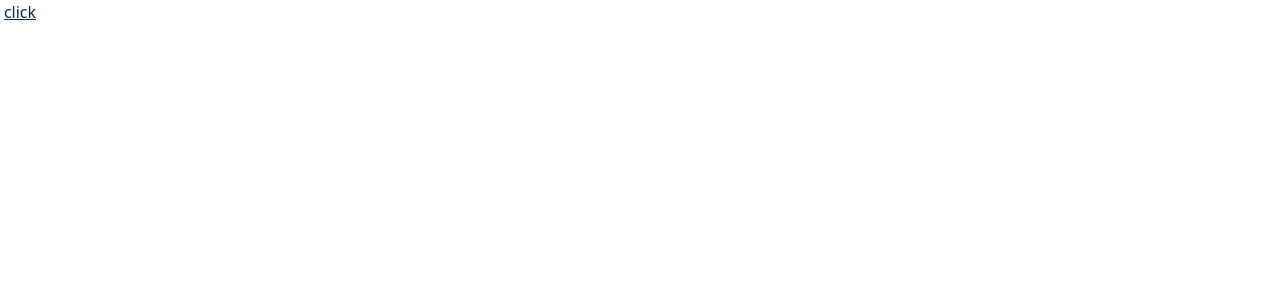
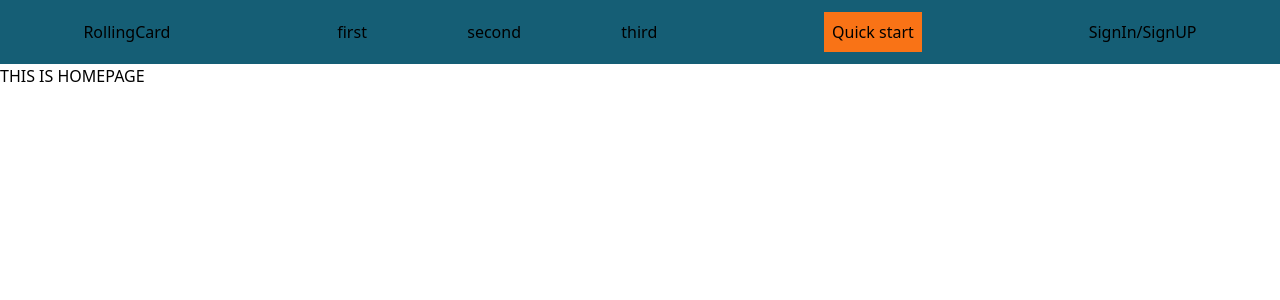
Before and after one commit to ShekordoIlya/Rolling-Card, a React (Vite) app in the folder rolling-card/: page / in a window 1280 px wide. Shown: the top 300 px of the page. Built offline with nearby package versions, Linux system fonts and the light colour scheme.

Commit message:
feat(app):header was started for styling

```diff
--- a/rolling-card/src/App.tsx
+++ b/rolling-card/src/App.tsx
@@ -1,7 +1,17 @@
+import { Route, Routes } from "react-router-dom";
+import Layout from "./client/Pages/Layout/Layout";
+import Home from "./client/Pages/Home/Home";
+import NotFound from "./client/Pages/NotFound/NotFound";
+
 function App() {
   return (
     <>
-      <button className="w-10 hover:text-sky-950 underline">click</button>
+      <Routes>
+        <Route path="/" element={<Layout />}>
+          <Route index element={<Home />} />
+          <Route path="*" element={<NotFound />} />
+        </Route>
+      </Routes>
     </>
   );
 }
--- a/rolling-card/src/client/Components/Header/Header.tsx
+++ b/rolling-card/src/client/Components/Header/Header.tsx
@@ -1,13 +1,20 @@
 const Header = () => {
   return (
-    <header>
-      <div>logo</div>
-      <ul>
-        <li></li>
-        <li></li>
-      </ul>
-      <button>Quick start</button>
-      <button>SignIn/SignUP</button>
+    <header className="w-screen h-16 bg-cyan-800">
+      <div className="flex justify-around h-full items-center">
+        <div>RollingCard</div>
+        <ul className="flex w-1/4 justify-between">
+          <li>first</li>
+          <li>second</li>
+          <li>third</li>
+        </ul>
+        <div>
+          <button className="bg-orange-500 p-2">Quick start</button>
+        </div>
+        <div>
+          <button>SignIn/SignUP</button>
+        </div>
+      </div>
     </header>
   );
 };
--- /dev/null
+++ b/rolling-card/src/client/Pages/Home/Home.tsx
@@ -0,0 +1,5 @@
+const Home = () => {
+  return <div>THIS IS HOMEPAGE</div>;
+};
+
+export default Home;
--- a/rolling-card/src/client/Pages/Layout/Layout.tsx
+++ b/rolling-card/src/client/Pages/Layout/Layout.tsx
@@ -1,6 +1,12 @@
+import { Outlet } from "react-router-dom";
 import Header from "../../Components/Header/Header";
 
 const Layout = () => {
-  return <Header />;
+  return (
+    <>
+      <Header />
+      <Outlet />
+    </>
+  );
 };
 export default Layout;
--- /dev/null
+++ b/rolling-card/src/client/Pages/NotFound/NotFound.tsx
@@ -0,0 +1,5 @@
+const NotFound = () => {
+  return <div>NOT FOUND PAGE</div>;
+};
+
+export default NotFound;
```
